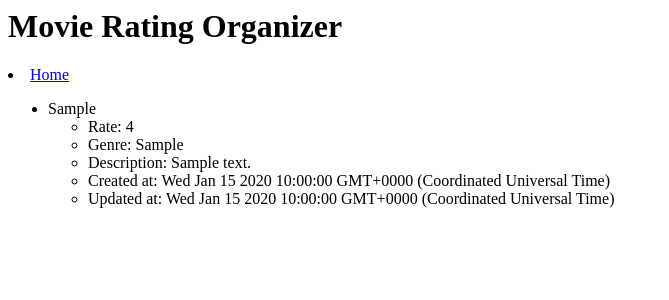
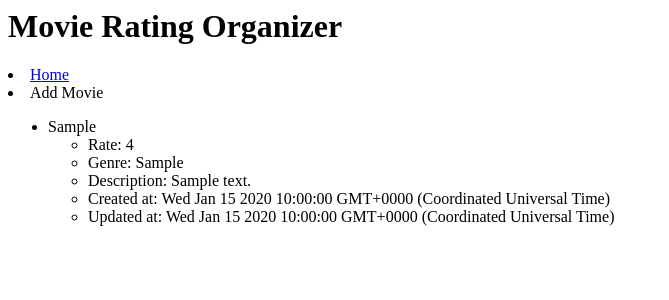
Before and after one commit to jenniferlai43/movie-rating-system, a Node server app: page / in a window 1280 px wide. Shown: the top 300 px of the page, without its empty margins (0-669 px from the left). Run offline with Node 20, Linux system fonts and the light colour scheme; tables that the repository leaves empty hold one stand-in row (values such as "Sample post"); some libraries are stand-ins or nearby versions.

Commit message:
Added "Add Movie" to sidebar view (not functional yet)

```diff
--- a/views/partials/sidebar.ejs
+++ b/views/partials/sidebar.ejs
@@ -3,5 +3,6 @@
 	<h1>Movie Rating Organizer</h1>
 	<div class = "nav">
 		<li><a href = "/">Home</a></li>
+		<li>Add Movie</li>
 	</div>
 </div>
```
